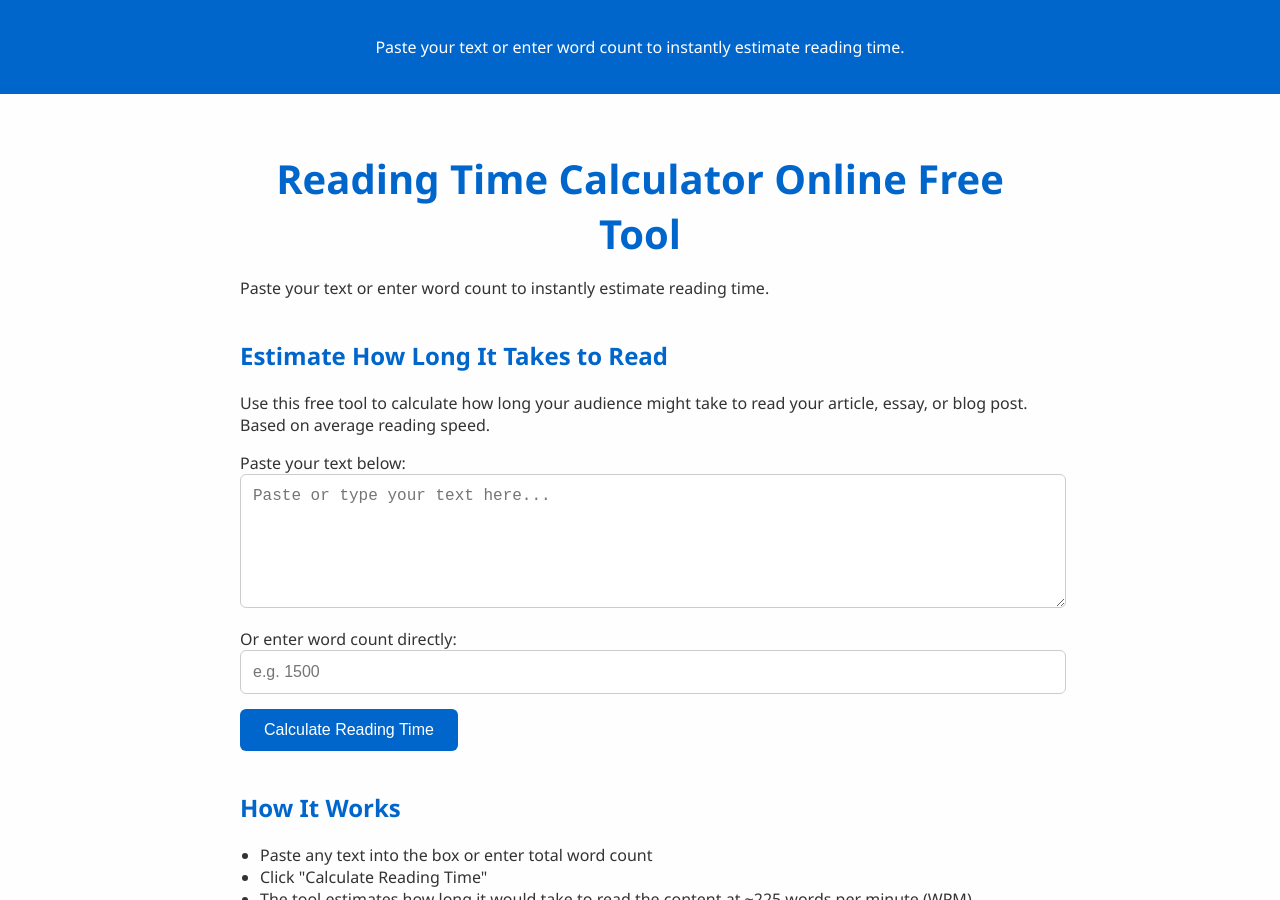
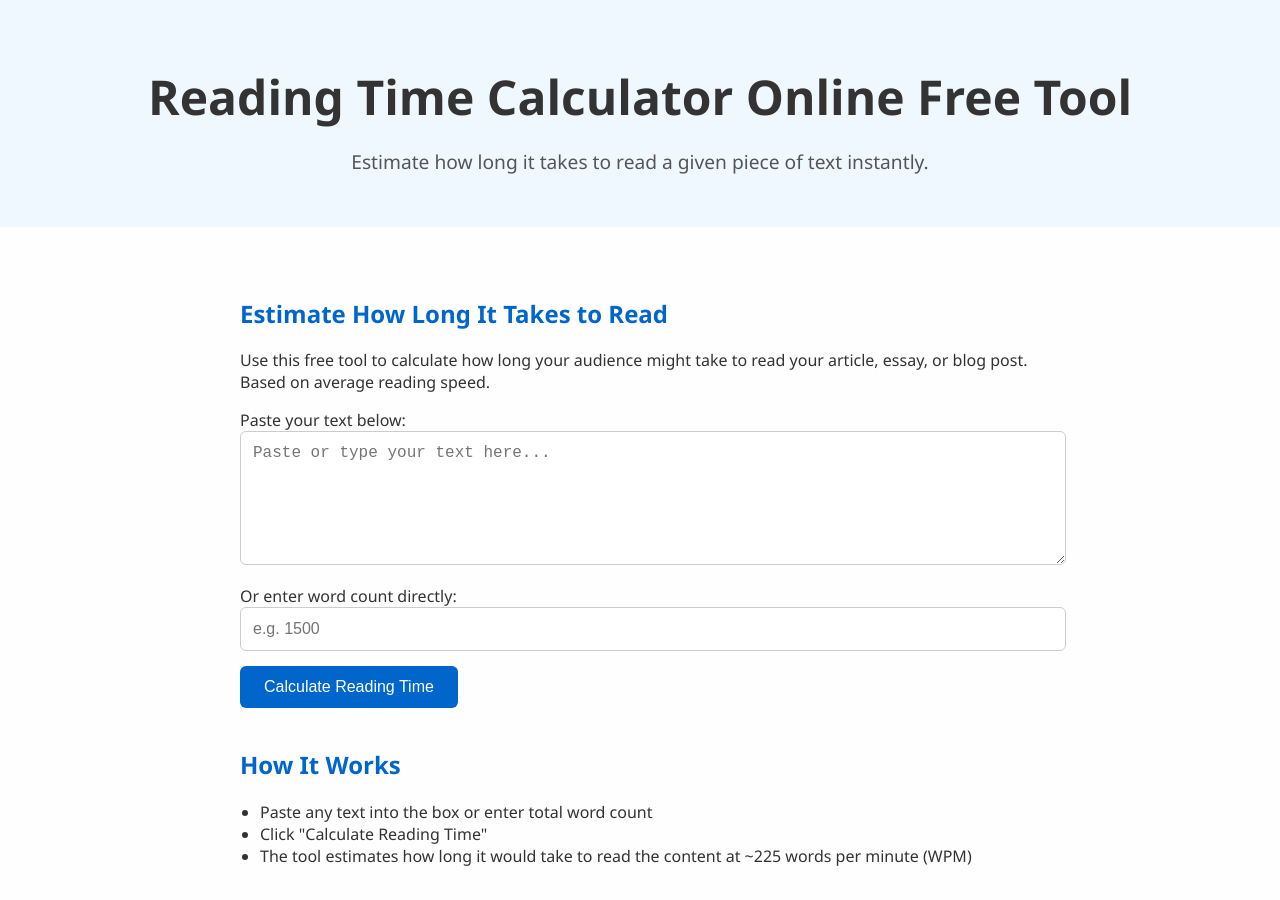
Before and after one commit to freetools4u/freetools4u-site, a Jekyll site: the page reading-time-calculator.html, which Jekyll copies as it is, in a window 1280 px wide and 900 px high. Built offline with Jekyll 4.4.1, drawn with Linux system fonts in a browser that asks for light colours.

Commit message:
Update reading-time-calculator.html

```diff
--- a/reading-time-calculator.html
+++ b/reading-time-calculator.html
@@ -134,15 +134,16 @@
 </head>
 <body>
 
-<header>
-  <p>Paste your text or enter word count to instantly estimate reading time.</p>
+<header style="background-color: #f0f8ff; padding: 2rem 1rem; text-align: center;">
+  <h1 style="font-size: 3rem; margin-bottom: 0.5rem; color: #333;">
+    Reading Time Calculator Online Free Tool
+  </h1>
+  <p style="font-size: 1.2rem; color: #555;">
+    Estimate how long it takes to read a given piece of text instantly.
+  </p>
 </header>
 
 <main>
-  <h1 style="font-size: 2.5rem; text-align: center; color: #0066cc; margin-bottom: 1rem;">
-    Reading Time Calculator Online Free Tool
-  </h1>
-  <p>Paste your text or enter word count to instantly estimate reading time.</p>
   <section>
     <h2>Estimate How Long It Takes to Read</h2>
     <p>Use this free tool to calculate how long your audience might take to read your article, essay, or blog post. Based on average reading speed.</p>
```
